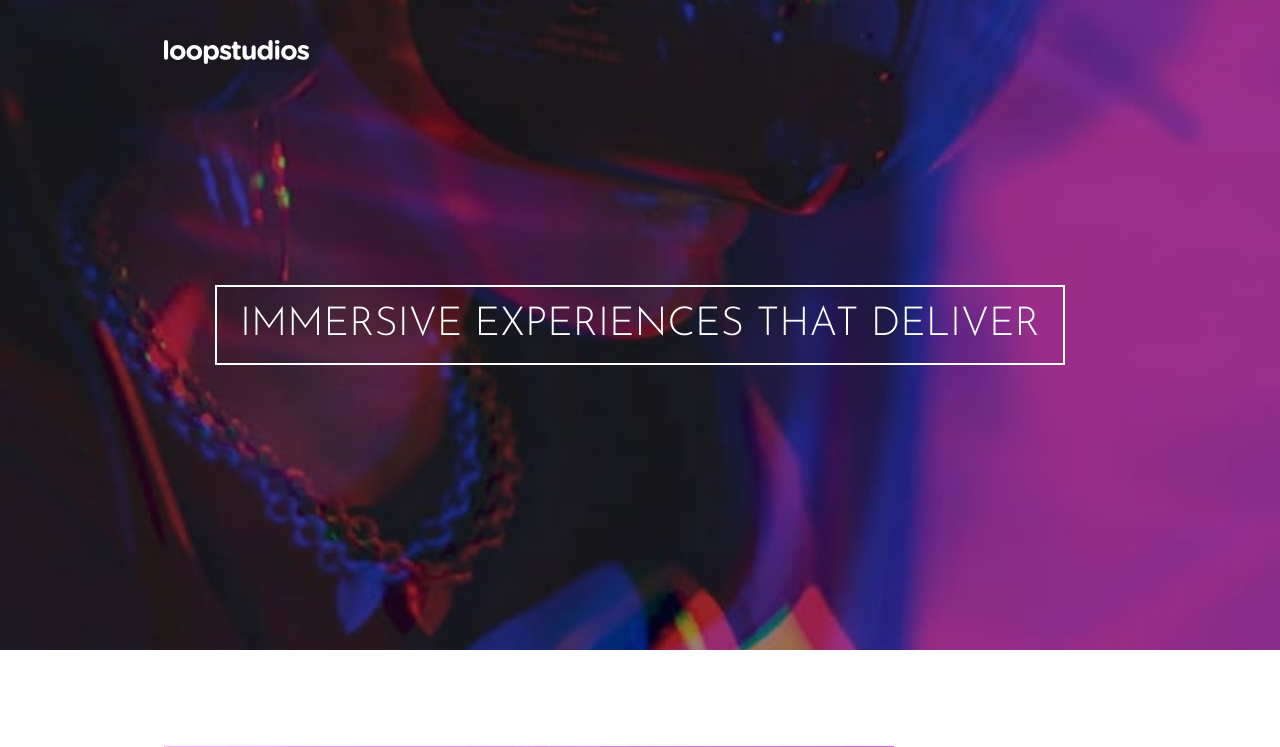
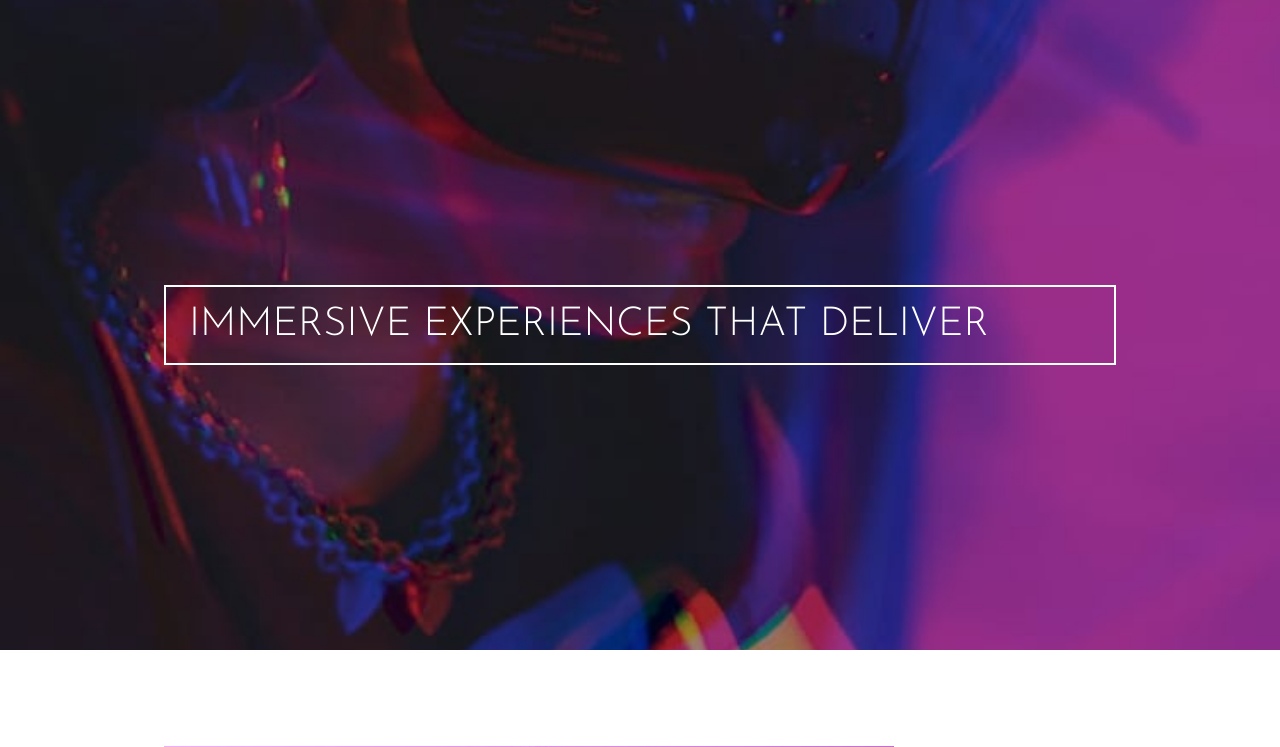
Before and after one commit to GracilianoOG/fem-loopstudios-landing-page, a React (Vite) app: page / in a window 1280 px wide. Shown: the top 747 px of the page. Built offline with nearby package versions, Linux system fonts and the light colour scheme.

Commit message:
Replace flex with position relative

```diff
--- a/src/components/Hero/styles.ts
+++ b/src/components/Hero/styles.ts
@@ -7,10 +7,8 @@ export const HeroStyled = styled.div`
   background-size: cover;
   background-position: center;
   height: min(100vh, 650px);
-  display: flex;
-  align-items: center;
-  justify-content: center;
   padding: var(--page-gutter);
+  position: relative;
 `;
 
 export const HeroTextStyled = styled.div`
@@ -20,7 +18,11 @@ export const HeroTextStyled = styled.div`
   font-weight: 300;
   font-size: 40px;
   padding: 16px;
+  position: relative;
+  top: 50%;
   line-height: 1;
   padding: 18px 23px;
+  transform: translateY(-50%);
   text-transform: uppercase;
+  width: 100%;
 `;
```
